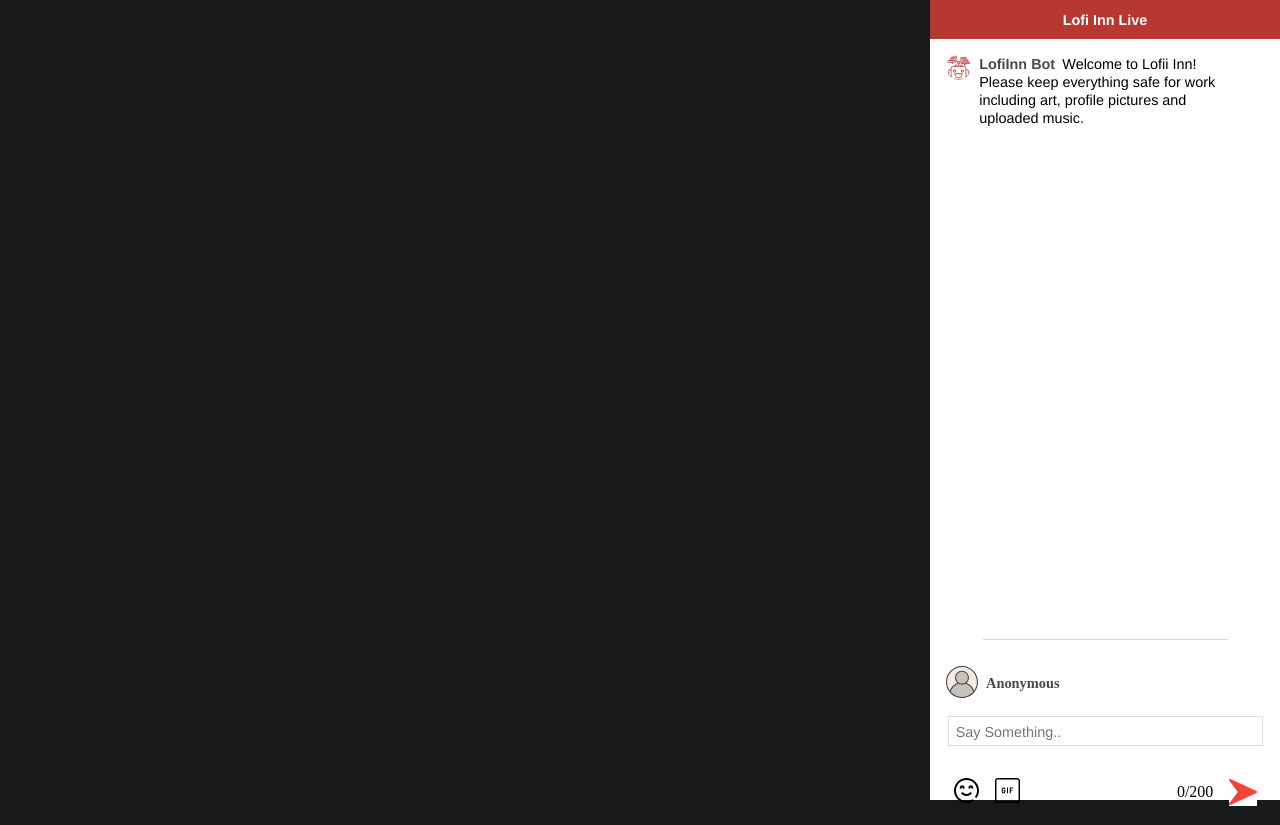
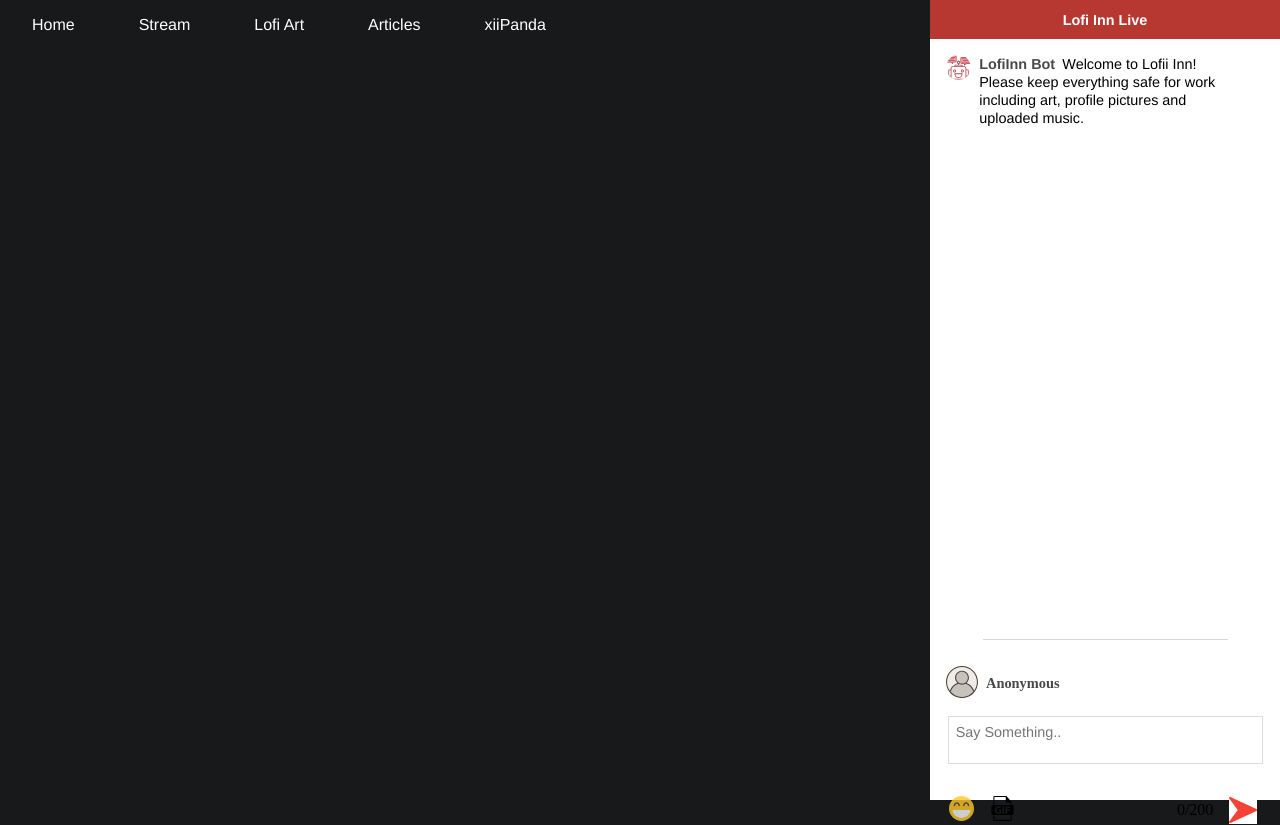
Before and after one commit to liamortiz/lofiinn, a React (Create React App) app: page / in a window 1280 px wide. Built offline with nearby package versions, Linux system fonts and the light colour scheme; what redux-immutable-state-invariant would draw is missing.

Commit message:
MVP Chat near done

```diff
--- a/src/App.js
+++ b/src/App.js
@@ -8,6 +8,7 @@ import Article from './components/article/Article';
 const App = () => {
   return (
     <div className="App">
+      <Header/>
       <Switch>
         <Route exact path="/" component={HomePage}/>
         <Route path="/articles" component={Article}/>
--- a/src/components/chat/ChatForm.js
+++ b/src/components/chat/ChatForm.js
@@ -1,7 +1,6 @@
-import { useState, useRef } from "react";
+import { useState, useRef, useEffect } from "react";
 import PropTypes from 'prop-types';
-import emojiIcon from '../../assets/chat-emoji.svg';
-import gifIcon from '../../assets/chat-gif.svg';
+import gifIcon from '../../assets/gif.svg';
 import defaultAvatar from '../../assets/default-avatar.svg';
 import Picker from 'emoji-picker-react';
 
@@ -18,6 +17,22 @@ const ChatForm = (props) => {
     const [showPicker, setShowPicker] = useState(false);
     const maxCharacters = 200;
     const textArea = useRef(null);
+    const textForm = useRef(null);
+
+
+    useEffect(() => {
+        const textAreaElement = textArea.current;
+        const listener = event => {
+          if (event.code === "Enter" || event.code === "NumpadEnter") {
+            event.preventDefault();
+            textForm.current.requestSubmit();
+          }
+        };
+        textAreaElement.addEventListener("keydown", listener);
+        return () => {
+            textAreaElement.removeEventListener("keydown", listener);
+        };
+    }, []);
 
     function handleChange(event, emojiObject=null) {
         if (message.length + 1 > maxCharacters) {
@@ -36,12 +51,18 @@ const ChatForm = (props) => {
     }
     function handleSubmit(event) {
         event.preventDefault();
+
+        if (message.length <= 0) return;
+
         props.addMessage({username: "Anonymous", message});
 
         event.target.reset();
+
         setMessage("");
         setCharacters(0);
         setShowPicker(false);
+
+        textArea.current.focus();
     }
     return (
         <>
@@ -50,13 +71,14 @@ const ChatForm = (props) => {
             <img src={defaultAvatar}/>
             <h6 className="user-name">Anonymous</h6>
         </div>
-        <form id="message-form" onSubmit={handleSubmit}>
+        <form id="message-form" onSubmit={handleSubmit} ref={textForm}>
             <textarea
             placeholder="Say Something.."
             name="message"
             onChange={handleChange}
             ref={textArea}
-            maxLength="200">
+            maxLength="200"
+            onClick={() => setShowPicker(false)}>
             </textarea>
 
             <div id="feature-tab">
@@ -64,8 +86,8 @@ const ChatForm = (props) => {
             {showPicker &&
                 <Picker onEmojiClick={handleChange} pickerStyle={pickerStyle}/>
             }
-            <img id="picker-toggler" src={emojiIcon} onClick={() => setShowPicker(!showPicker)}/>
-            <img src={gifIcon}/>
+            <div id="picker-toggler" onClick={() => setShowPicker(!showPicker)}></div>
+            <img className="gif-button" src={gifIcon} alt=""/>
 
             <div id="send-section">
                 <span>{characters}/{maxCharacters}</span>
--- a/src/components/chat/style.scss
+++ b/src/components/chat/style.scss
@@ -1,6 +1,15 @@
 $name-color: #494949;
 $main-font: 'Helvetica';
 $main-color: #B63831;
+
+@keyframes fadein {
+    from {
+        opacity: 0;
+    }
+    to {
+        opacity: 1;
+    }
+}
 
 #chat-wrapper {
     width: 350px;
@@ -52,6 +61,10 @@ $main-color: #B63831;
             word-break: break-word;
             overflow-wrap: break-word;
             display: flex;
+            opacity: 0;
+            animation-name: fadein;
+            animation-fill-mode: forwards;
+            animation-duration: .5s;
             p {
                 display: inline;
                 margin: 0;
@@ -86,7 +99,7 @@ $main-color: #B63831;
             border: 1px solid gray;
             box-sizing: border-box;
             width: 90%;
-            height: 30px;
+            height: auto;
             padding: .5em;
             border: 1px solid rgb(221, 221, 221);
             resize: none;
@@ -125,19 +138,25 @@ $main-color: #B63831;
         img {
             width: 25px;
             height: 25px;
-            margin: 0 .5em;
+            margin: 0 1em;
         }
         #send-section {
             float: right;
         }
     }
-    #emoji-picker {
-        border: 1px solid red;
-        position: absolute;
-    }
 
     #picker-toggler {
+        display: inline-block;
+        width: 25px;
+        height: 25px;
+        background-image: url('../../assets/smiling.svg');
+        opacity: 0.8;
+        background-position: center;
+        background-repeat: no-repeat;
+        background-size: contain;
+        margin-left: .2em;
         &:hover {
+            opacity: 1;
             cursor: pointer;
         }
     }
--- a/src/components/common/Header.js
+++ b/src/components/common/Header.js
@@ -1,9 +1,14 @@
 import React from 'react';
 import {NavLink} from 'react-router-dom';
+import './style.scss';
 
 const Header = () =>  (
     <nav id="navigation">
         <NavLink to="/" exact>Home</NavLink>
+        <NavLink to="/" exact>Stream</NavLink>
+        <NavLink to="/" exact>Lofi Art</NavLink>
+        <NavLink to="/" exact>Articles</NavLink>
+        <NavLink to="/" exact>xiiPanda</NavLink>
     </nav>
 )
 export default Header;
--- /dev/null
+++ b/src/components/common/style.scss
@@ -0,0 +1,10 @@
+nav {
+    padding-top: 1em;
+    flex:1;
+    a {
+        color: white;
+        font-family: 'Helvetica';
+        text-decoration: none;
+        margin: 0 2em;
+    }
+}
--- a/src/components/home/style.scss
+++ b/src/components/home/style.scss
@@ -2,6 +2,10 @@ body {
     background-color: #18191A;
     margin: 0;
     padding: 0;
+}
+
+.App {
+    display: flex;
 }
 
 .divider {
```
Also changed, not shown: src/assets/gif.svg (added), src/assets/smiling.svg (added).
